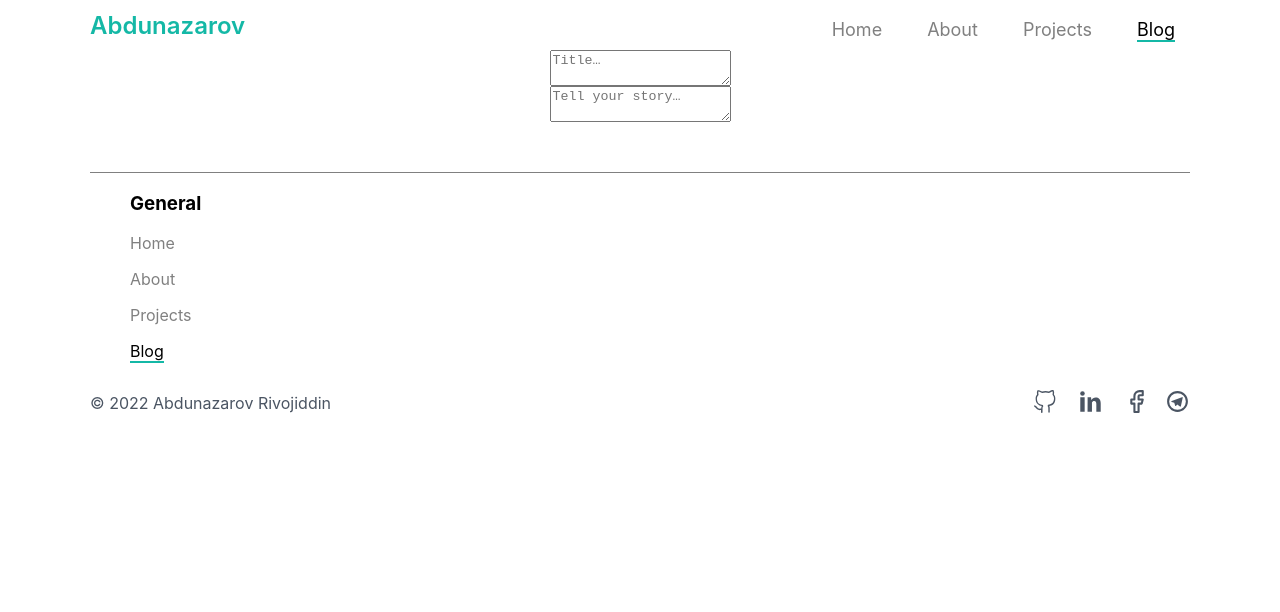
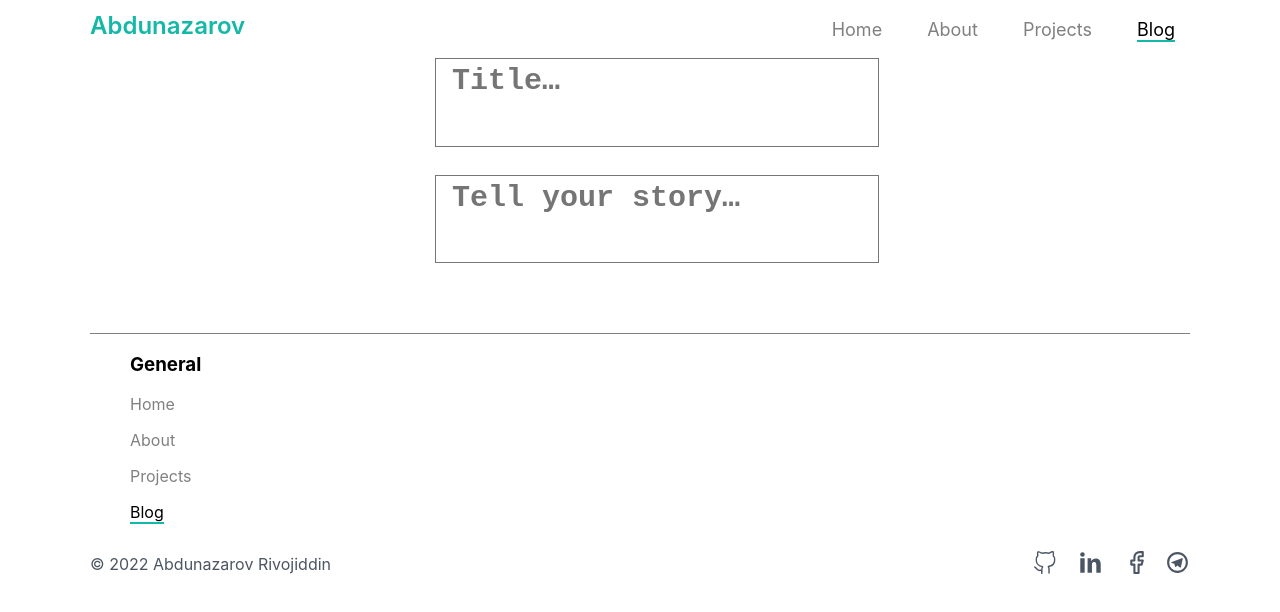
Before and after one commit to din0497/portfolio, a React (Create React App) app: page /blog/create in a window 1280 px wide. Shown: the top 612 px of the page. Built offline with nearby package versions, Linux system fonts and the light colour scheme.

Commit message:
Create post

```diff
--- a/src/pages/Blogs/style.js
+++ b/src/pages/Blogs/style.js
@@ -1,11 +1,10 @@
-import styled from 'styled-components';
-
+import styled from "styled-components";
 
 export const BlogGrid = styled.div`
   display: grid;
   grid-template-columns: 30% 30% 30%;
- row-gap:20px;
- column-gap:20px;
+  row-gap: 20px;
+  column-gap: 20px;
   justify-content: center;
   margin-top: 30px;
   @media only screen and (max-width: 800px) {
@@ -14,7 +13,7 @@ export const BlogGrid = styled.div`
   @media only screen and (max-width: 436px) {
     grid-template-columns: 90%;
   }
-`
+`;
 
 export const BlogCart = styled.div`
   display: flex;
@@ -24,24 +23,38 @@ export const BlogCart = styled.div`
 
 export const CreateContainer = styled.div`
   width: 90%;
-  color: rgba(51,51,51);
-  background-color: rgba(245,247,250);
-  border: rgba(229,231,235) solid 1px;
+  color: rgba(51, 51, 51);
+  background-color: rgba(245, 247, 250);
+  border: rgba(229, 231, 235) solid 1px;
   justify-content: center;
   display: flex;
   align-items: center;
   border-radius: 15px;
   cursor: pointer;
-
-`
+`;
 
 export const Posting = styled.div`
   display: flex;
   flex-direction: column;
-`
+`;
 
 export const Textarea = styled.textarea`
-`
-export const Addons = styled.div``
+  color: rgba(51, 51, 51);
+  line-height: 1.375;
+  font-weight: 700;
+  font-size: 1.875rem;
+  padding-left: 1rem;
+  padding-right: 1rem;
+  background-color: transparent;
+  appearance: none;
+  resize: none;
+  width: 100%;
+  margin-bottom: 1.25rem;
+  margin-top: 0.5rem;
+  /* outline:none; */
+  /* border:none; */
+}
+`;
+export const Addons = styled.div``;
 
-export const AddonsContainer = styled.div``
+export const AddonsContainer = styled.div``;
```
Lines whose indentation alone changed are shown as unchanged.
